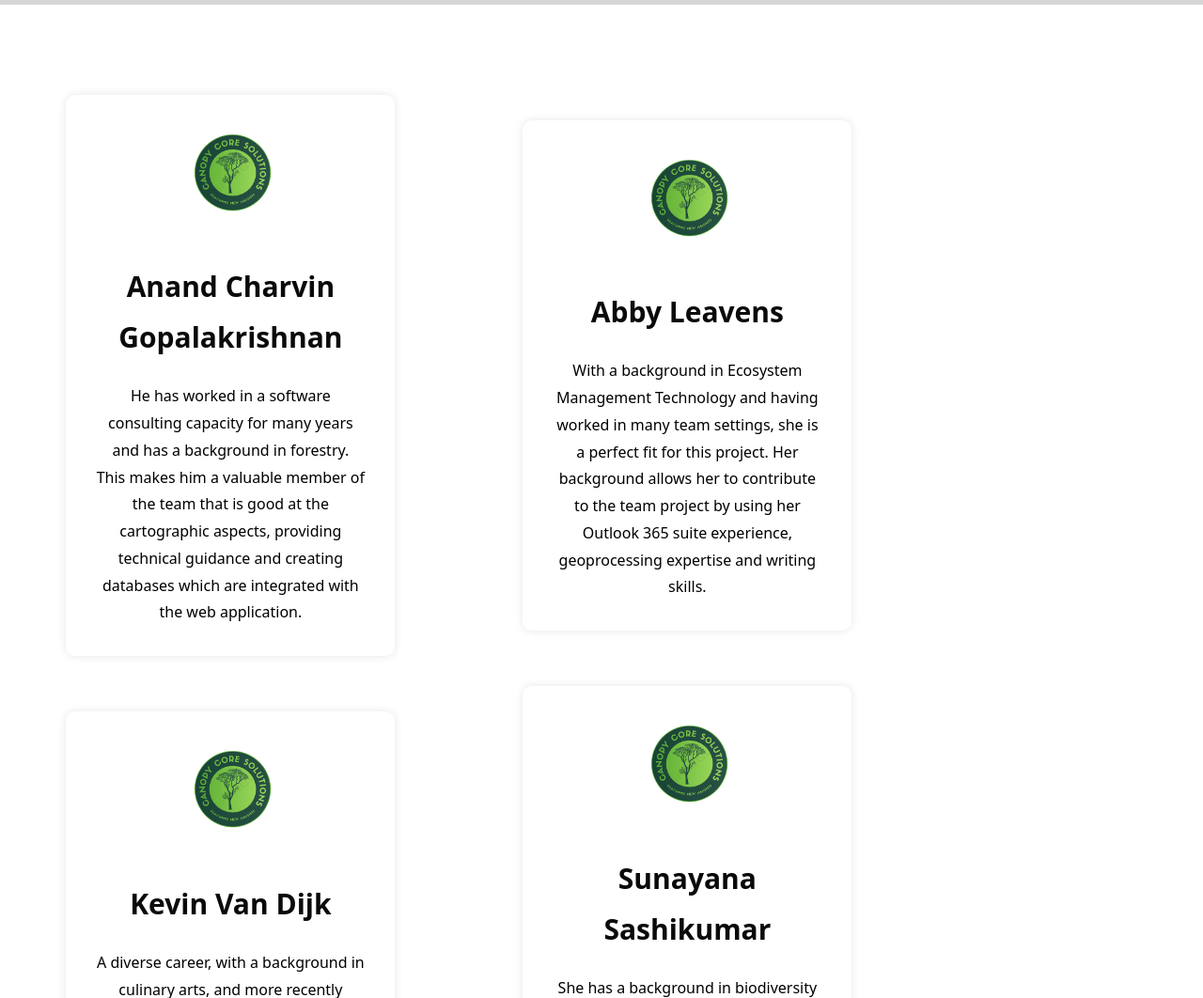
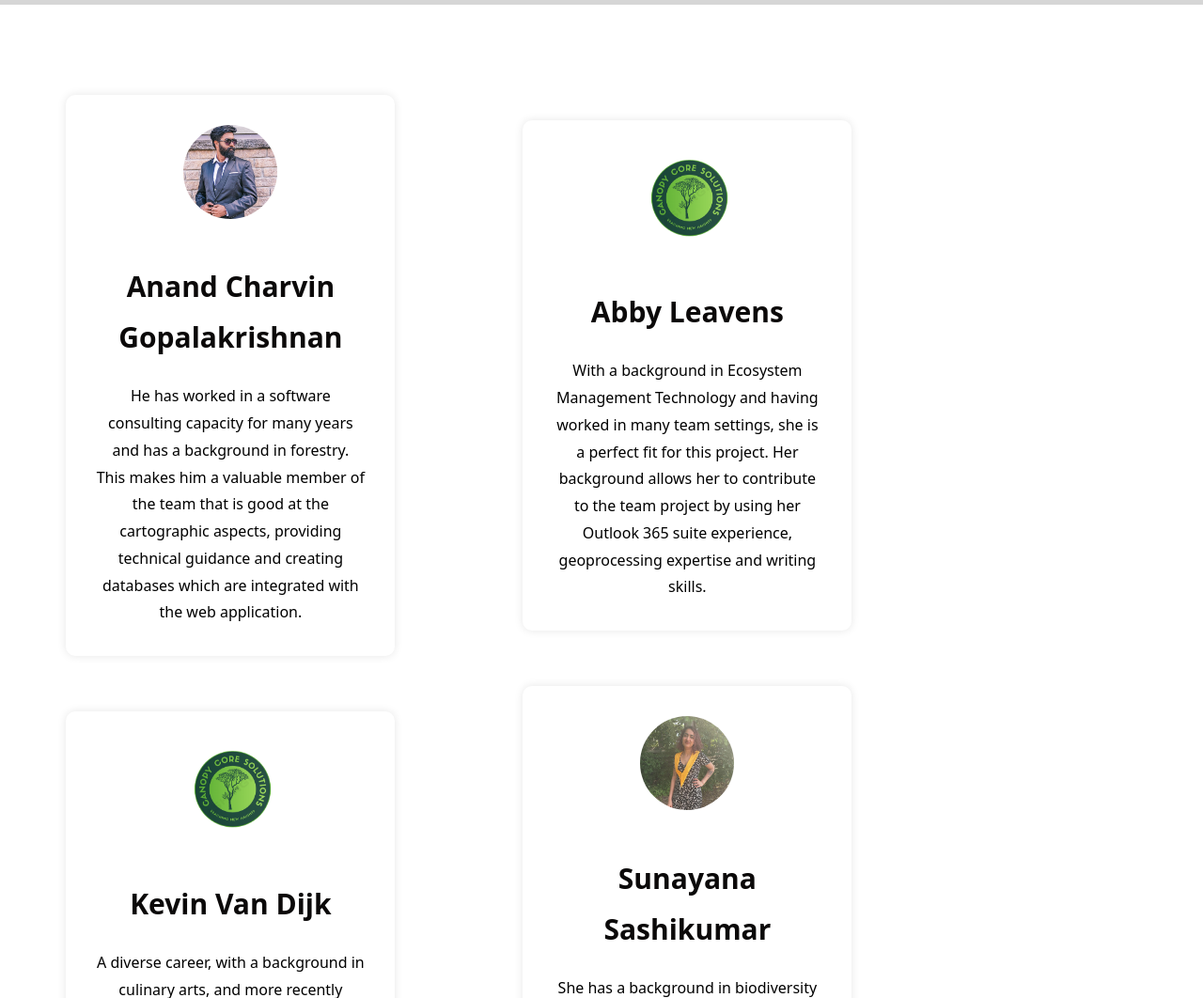
Before and after one commit to A-Charvin/PTBO, a plain HTML site: page aboutus.html in a window 1280 px wide. Shown: the part 260-1322 px from the top of the page at 94% size. Drawn offline with nearby package versions, Linux system fonts and the light colour scheme.

Commit message:
Update aboutus.html

```diff
--- a/aboutus.html
+++ b/aboutus.html
@@ -65,7 +65,7 @@
         <!-- <h1>Meet Our Team</h1> -->
         <div class="team-grid">
           <div class="team-member">
-            <img src="images/CCSLOGO.png" alt="team member 1">
+            <img src="images/ACharvin.png" alt="team member 1">
             <h5>Anand Charvin Gopalakrishnan</h5>
             <p>He has worked in a software consulting capacity for many years and has a background in forestry. This makes him a valuable member of the team that is good at the cartographic aspects, providing technical guidance and creating databases which are integrated with the web application. </p>
           </div>
@@ -80,7 +80,7 @@
             <p>A diverse career, with a background in culinary arts, and more recently conservation biology, he has a lot to offer the team. He helps the team design web applications, conduct research about the various aspects of the project and integrates the GIS data and analysis with the web applications. </p>
           </div>
           <div class="team-member">
-            <img src="images/CCSLOGO.png" alt="team member 4">
+            <img src="images/Sunayana.png" alt="team member 4">
             <h5>Sunayana Sashikumar</h5>
             <p>She has a background in biodiversity and conservation, participated in other research projects and has taken up the role of a coordinator in many teams. This sets her up as a good geospatial analyst that can visualize and interpret data accurately, good researcher and effective communicator. </p>
           </div>
```
